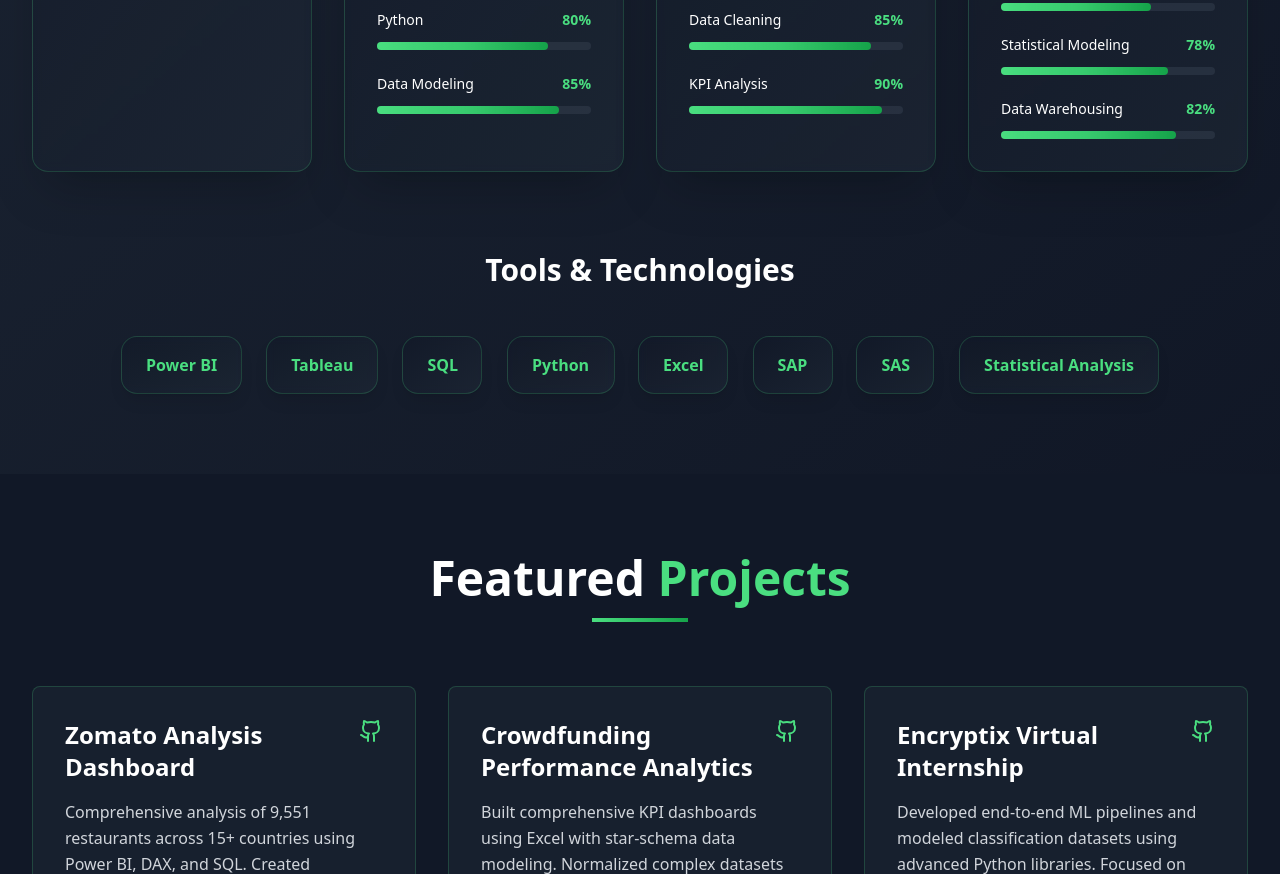
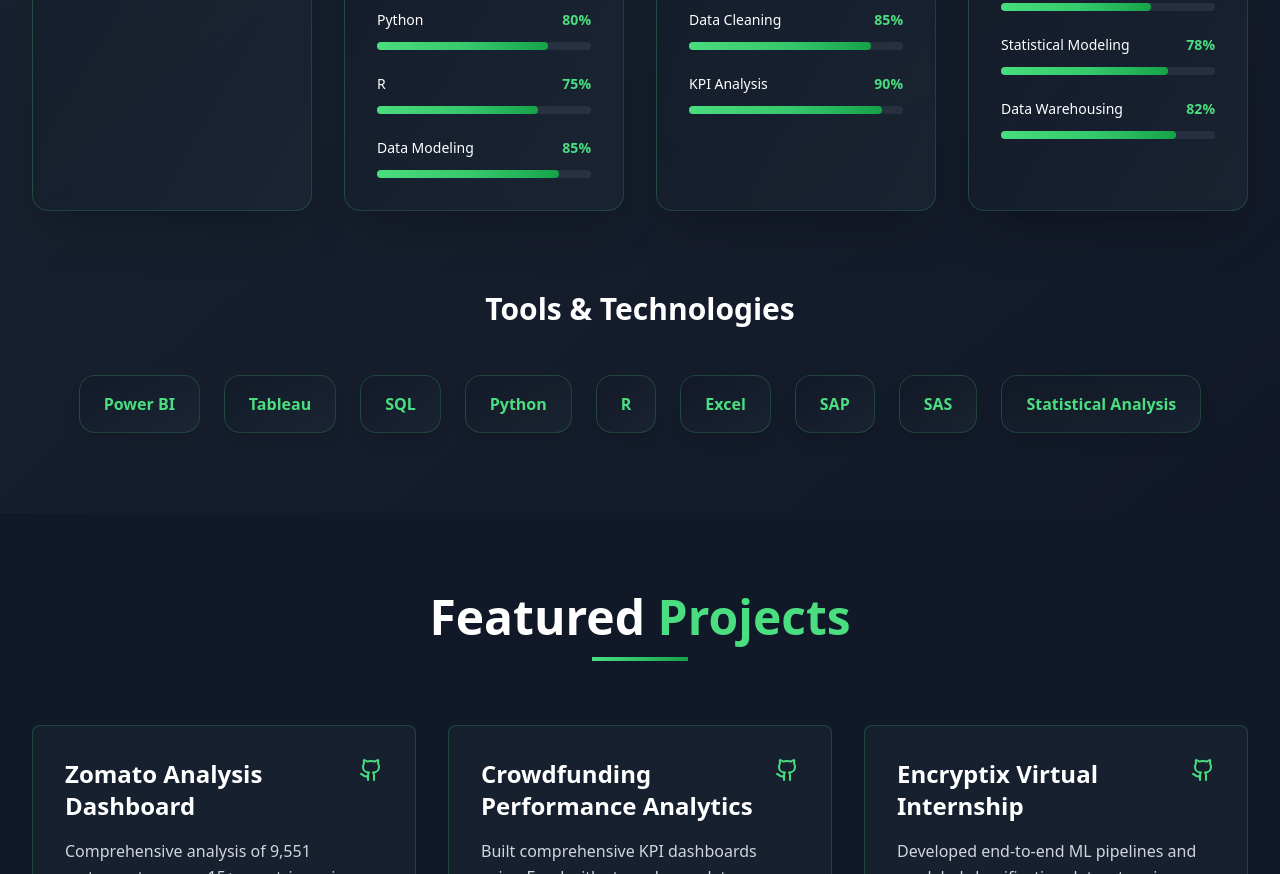
Before and after one commit to julianebi/julios, a React (Vite) app: page / in a window 1280 px wide. Shown: the part 3560-4434 px from the top of the page. Built offline with nearby package versions, Linux system fonts and the light colour scheme.

Commit message:
Add R language to skills
Added R language to the technical skills section.

```diff
--- a/src/components/Skills.tsx
+++ b/src/components/Skills.tsx
@@ -1,4 +1,3 @@
-
 export const Skills = () => {
   const skillCategories = [
     {
@@ -14,6 +13,7 @@ export const Skills = () => {
         { name: "SQL", level: 90 },
         { name: "Advanced Excel", level: 95 },
         { name: "Python", level: 80 },
+        { name: "R", level: 75 },
         { name: "Data Modeling", level: 85 },
       ]
     },
@@ -93,7 +93,7 @@ export const Skills = () => {
         <div className="mt-20">
           <h3 className="text-3xl font-bold text-white text-center mb-12">Tools & Technologies</h3>
           <div className="flex flex-wrap justify-center items-center gap-6">
-            {["Power BI", "Tableau", "SQL", "Python", "Excel", "SAP", "SAS", "Statistical Analysis"].map((tool, index) => (
+            {["Power BI", "Tableau", "SQL", "Python", "R", "Excel", "SAP", "SAS", "Statistical Analysis"].map((tool, index) => (
               <div
                 key={index}
                 className="group relative"
```
